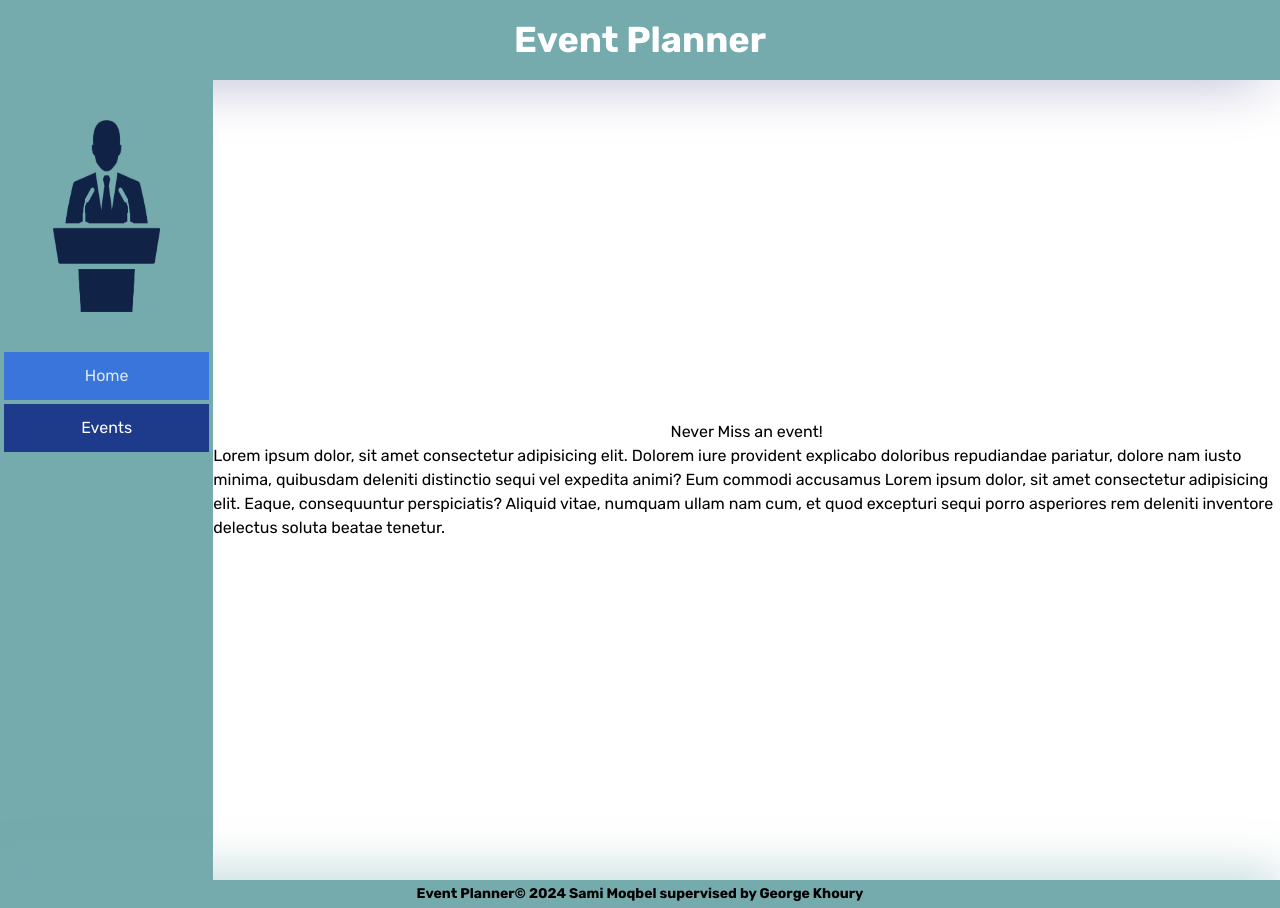
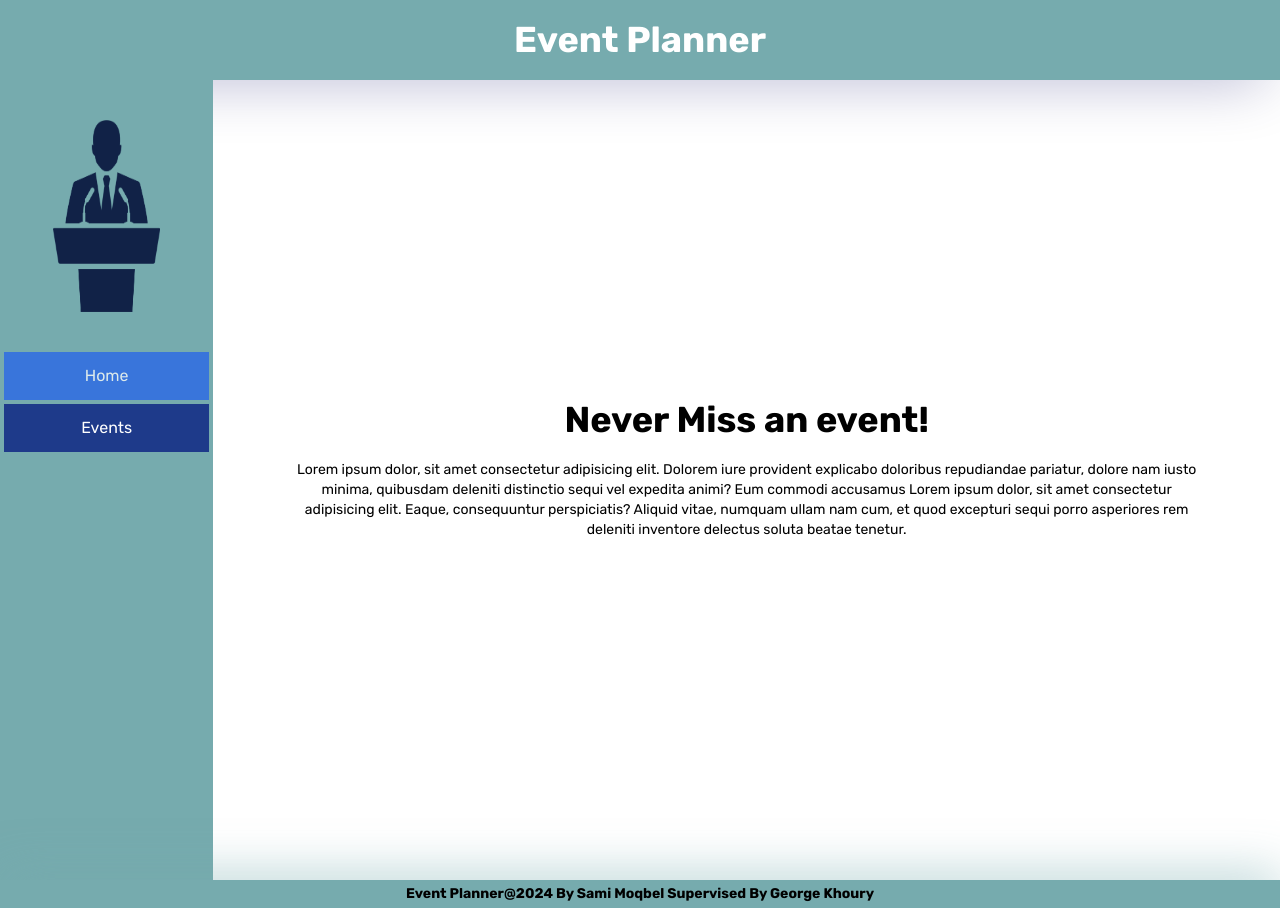
Before and after one commit to SamiMoqbel/Event-Planner, a React (Vite) app in the folder frontend/: page / in a window 1280 px wide. Built offline with nearby package versions, Linux system fonts and the light colour scheme.

Commit message:
tiny updates according to the feedback

```diff
--- a/frontend/src/components/Button/Button.tsx
+++ b/frontend/src/components/Button/Button.tsx
@@ -1,19 +1,19 @@
 import "./Button.css";
 
 interface ButtonProps {
-    onClick: () => void,
-    label: string,
-    classes?: string,
+  onClick?: () => void;
+  children: React.ReactNode;
+  classes?: string;
 }
 
-const Button: React.FC<ButtonProps> = ({ label ,classes, onClick }) => {
+const Button: React.FC<ButtonProps> = ({ children, classes, onClick }) => {
   return (
     <button
       id="custom-button"
       onClick={onClick}
       className={`${classes} custom-button`}
     >
-      {label}
+      {children}
     </button>
   );
 };
--- a/frontend/src/components/Card/Card.tsx
+++ b/frontend/src/components/Card/Card.tsx
@@ -1,4 +1,4 @@
-import { Button } from "../index";
+import { Button } from "../";
 
 import "./Card.css";
 
@@ -42,7 +42,7 @@ const Card: React.FC<CardProps> = ({ onEdit, title, desc, date, onDelete }) => {
           </p>
           <p>{date}</p>
         </div>
-        <Button onClick={onEdit} classes="info-button" label="Show Info" />
+        <Button onClick={onEdit} classes="info-button">Show Info</Button>
       </div>
     </div>
   );
--- a/frontend/src/components/Fieldset/Fieldset.tsx
+++ b/frontend/src/components/Fieldset/Fieldset.tsx
@@ -1,14 +1,15 @@
+import { HTMLInputTypeAttribute } from "react";
 import "./Fieldset.css";
 
 interface FieldsetProps {
-  val: string;
+  val?: string;
   onChange: (
     e: React.ChangeEvent<HTMLInputElement | HTMLTextAreaElement>
   ) => void;
-  name: string;
-  label: string;
+  name?: string;
+  label?: string;
+  type?: HTMLInputTypeAttribute;
   isTextArea?: boolean;
-  isDate?: boolean;
 }
 
 const Fieldset: React.FC<FieldsetProps> = ({
@@ -17,7 +18,7 @@ const Fieldset: React.FC<FieldsetProps> = ({
   name,
   label,
   isTextArea = false,
-  isDate = false,
+  type = "text",
 }) => {
   return (
     <fieldset id="fieldset-container" className="fieldset-container">
@@ -31,18 +32,10 @@ const Fieldset: React.FC<FieldsetProps> = ({
           value={val}
           onChange={(e) => onChange(e)}
         />
-      ) : isDate ? (
-        <input
-          className="input-styles"
-          type="date"
-          name={name}
-          value={val}
-          onChange={(e) => onChange(e)}
-        />
       ) : (
         <input
           className="input-styles"
-          type="text"
+          type={type}
           name={name}
           maxLength={30}
           value={val}
--- a/frontend/src/components/FormModal/FormModal.tsx
+++ b/frontend/src/components/FormModal/FormModal.tsx
@@ -1,5 +1,5 @@
 import { useEffect, useState } from "react";
-import { Fieldset } from "../index";
+import { Fieldset } from "../";
 import "./FormModal.css";
 
 interface FormModalProps {
@@ -66,7 +66,7 @@ const FormModal: React.FC<FormModalProps> = ({
             name="date"
             onChange={handleChange}
             val={formInfo.date}
-            isDate
+            type="date"
           />
           <Fieldset
             label="Description"
--- a/frontend/src/views/Dashboard/Dashboard.tsx
+++ b/frontend/src/views/Dashboard/Dashboard.tsx
@@ -1,17 +1,17 @@
 import { Outlet } from "react-router-dom";
-import { Footer, Header, LeftNav } from "../index";
+import { Footer, Header, LeftNav } from "../";
 
 import "./Dashboard.css";
 
 const Dashboard = () => {
   return (
     <div id="dashboard-container" className="dashboard-container">
-      <Header title="Event Planner" />
+      <Header>Event Planner</Header>
       <div id="outlet-container" className="outlet-container">
         <LeftNav />
         <Outlet />
       </div>
-      <Footer />
+      <Footer>Event Planner@2024 By Sami Moqbel Supervised By George Khoury</Footer>
     </div>
   );
 };
--- a/frontend/src/views/Event/Controls/Controls.tsx
+++ b/frontend/src/views/Event/Controls/Controls.tsx
@@ -10,7 +10,7 @@ const Controls: React.FC<ControlsProps> = ({ title, onAdd }) => {
   return (
     <div id="controls-container" className="controls-container">
       <h2>{title}</h2>
-      <Button onClick={onAdd} classes={"add-button"} label="Add Event" />
+      <Button onClick={onAdd} classes={"add-button"}>Add Event</Button>
     </div>
   );
 };
--- a/frontend/src/views/Event/Event.tsx
+++ b/frontend/src/views/Event/Event.tsx
@@ -14,9 +14,9 @@ export interface EventData {
 
 const Event = () => {
   const [events, setEvents] = useState<EventData[]>([]);
-  const [isEditing, setIsEditing] = useState(false);
-  const [isLoading, setIsLoading] = useState(false);
-  const [isFormOpened, setIsFormOpened] = useState(false);
+  const [editing, setEditing] = useState(false);
+  const [loading, setLoading] = useState(false);
+  const [formOpened, setFormOpened] = useState(false);
   const [formData, setFormData] = useState<EventData>({
     id: "",
     title: "",
@@ -26,7 +26,7 @@ const Event = () => {
 
   useEffect(() => {
     const getEvents: any = async () => {
-      setIsLoading(true);
+      setLoading(true);
       try {
         const response = await fetch("http://localhost:5000/events");
 
@@ -39,7 +39,7 @@ const Event = () => {
       } catch (error) {
         console.error("Error:", error);
       } finally {
-        setIsLoading(false);
+        setLoading(false);
       }
     };
     getEvents().then((data: []) =>
@@ -58,8 +58,8 @@ const Event = () => {
   }, []);
 
   const handleAddButton = () => {
-    setIsFormOpened(true);
-    setIsEditing(false);
+    setFormOpened(true);
+    setEditing(false);
     const today = new Date();
     const year = today.getFullYear();
     const month = (today.getMonth() + 1).toString().padStart(2, "0");
@@ -77,8 +77,8 @@ const Event = () => {
   };
 
   const handleShowInfoButton = (id: string) => {
-    setIsFormOpened(true);
-    setIsEditing(true);
+    setFormOpened(true);
+    setEditing(true);
     const event = events.find((event) => event.id === id) as EventData;
     setFormData(event);
   };
@@ -137,7 +137,7 @@ const Event = () => {
       .catch((error) => {
         console.error("Error:", error);
       });
-    setIsEditing(false);
+    setEditing(false);
   };
 
   const handleClose = () => {
@@ -147,13 +147,13 @@ const Event = () => {
       date: "",
       description: "",
     });
-    setIsFormOpened(false);
+    setFormOpened(false);
   };
 
   return (
     <div className="events-view">
       <Controls title="Events Dashboard" onAdd={handleAddButton} />
-      {isLoading ? (
+      {loading ? (
         <div className="loader-spinner">
           <RingLoader />
         </div>
@@ -166,12 +166,10 @@ const Event = () => {
       )}
       <FormModal
         data={formData as any}
-        isOpened={isFormOpened}
+        isOpened={formOpened}
         onClose={() => handleClose()}
         onSubmit={
-          isEditing
-            ? (formInfo) => handlePut(formInfo, formData.id)
-            : handlePost
+          editing ? (formInfo) => handlePut(formInfo, formData.id) : handlePost
         }
       />
     </div>
--- a/frontend/src/views/Footer/Footer.tsx
+++ b/frontend/src/views/Footer/Footer.tsx
@@ -1,25 +1,7 @@
 import "./Footer.css";
 
-interface FooterProps {
-  project?: string;
-  owner?: string;
-  year?: number;
-  supervisor?: string;
-}
-
-const Footer: React.FC<FooterProps> = ({
-  project = "Event Planner",
-  owner = "Sami Moqbel",
-  year = 2024,
-  supervisor = "George Khoury",
-}) => {
-  return (
-    <footer>
-      {`${project}© ${year} ${owner} ${
-        supervisor ? `supervised by ${supervisor}` : ""
-      } `}
-    </footer>
-  );
+const Footer: React.FC<{ children?: React.ReactNode }> = ({ children }) => {
+  return <footer>{children}</footer>;
 };
 
 export default Footer;
--- a/frontend/src/views/Header/Header.tsx
+++ b/frontend/src/views/Header/Header.tsx
@@ -1,9 +1,9 @@
 import "./Header.css";
 
-const Header: React.FC<{ title: string }> = ({ title }) => {
+const Header: React.FC<{ children: React.ReactNode }> = ({ children }) => {
   return (
     <header>
-      <h1>{title}</h1>
+      <h1>{children}</h1>
     </header>
   );
 };
--- a/frontend/src/views/Home/Home.css
+++ b/frontend/src/views/Home/Home.css
@@ -6,3 +6,17 @@
   align-items: center;
   height: 100vh;
 }
+
+.home-container h1 {
+  font-size: 2.25rem;
+  line-height: 2.5rem;
+  font-weight: 700;
+  text-align: center;
+}
+
+.home-container p {
+  margin: 1.25rem 5rem;
+  font-size: 0.875rem;
+  line-height: 1.25rem;
+  text-align: center;
+}
--- a/frontend/src/views/Home/Home.tsx
+++ b/frontend/src/views/Home/Home.tsx
@@ -3,8 +3,8 @@ import "./Home.css";
 const Home = () => {
   return (
     <div className="home-container ">
-      <h1 className="text-4xl font-bold text-center">Never Miss an event!</h1>
-      <p className="text-center mt-5 mx-20 text-sm ">
+      <h1>Never Miss an event!</h1>
+      <p>
         Lorem ipsum dolor, sit amet consectetur adipisicing elit. Dolorem iure
         provident explicabo doloribus repudiandae pariatur, dolore nam iusto
         minima, quibusdam deleniti distinctio sequi vel expedita animi? Eum
```
Also changed, not shown: 1 other file (tests, documents, lock files or other folders).
